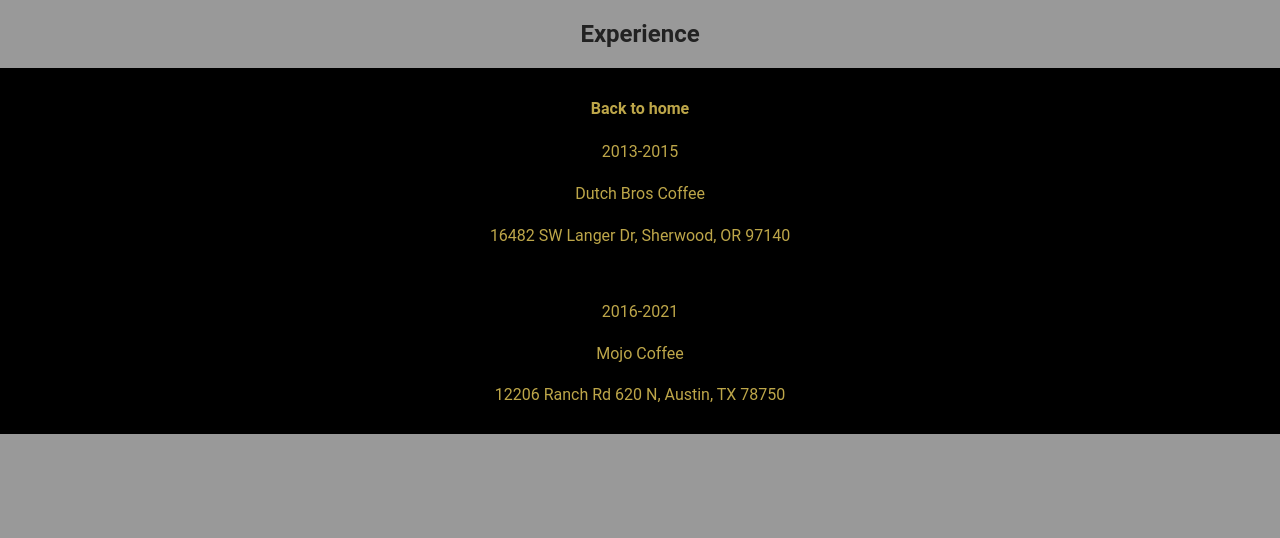
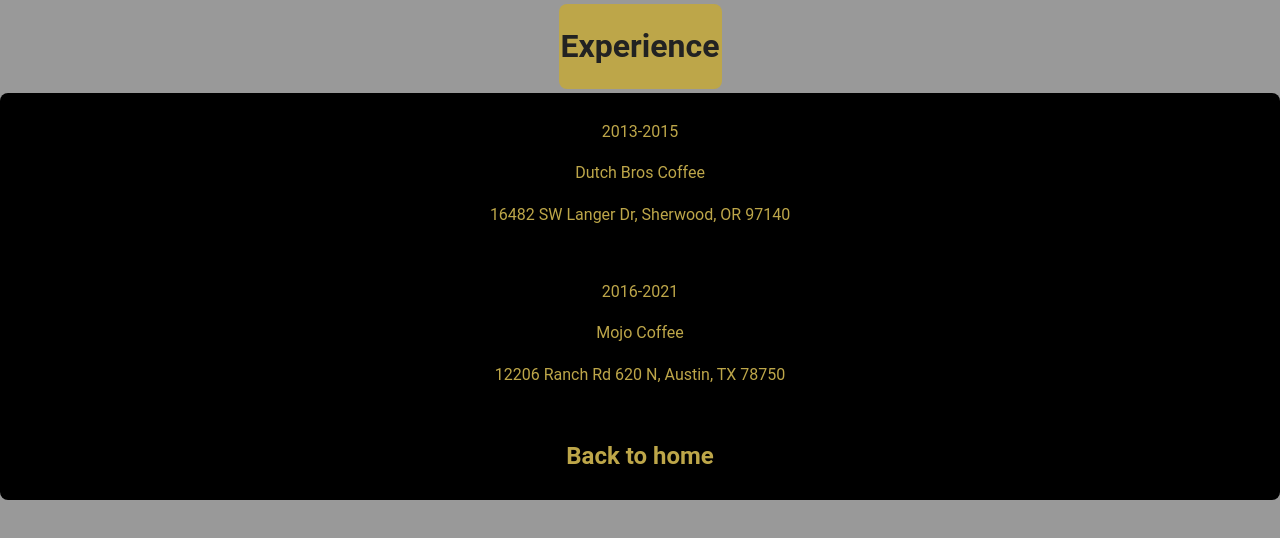
Before and after one commit to skc1413/tech-degree-project-1, a plain HTML site: page portfolio_update_v1/resume.html in a window 1280 px wide. Drawn offline with Linux system fonts and the light colour scheme.

Commit message:
Resubmission

```diff
--- a/portfolio_update_v1/resume.html
+++ b/portfolio_update_v1/resume.html
@@ -4,15 +4,17 @@
 		<link rel="stylesheet" href="styles.css">
 	</head>
 	<body>
-<h2>Experience</h2>
+		<div id="resume">
+			<h1>Experience</h1>
+		</div>
 		<main class="main-nav">
-    <h4><a href="index.html">Back to home</a></h4>
 			<p>2013-2015</p>
 			<p>Dutch Bros Coffee</p>
 			<p>16482 SW Langer Dr, Sherwood, OR 97140</p><br>
 			<p>2016-2021</p>
 			<p>Mojo Coffee</p>
-        <p>12206 Ranch Rd 620 N, Austin, TX 78750</p>
+			<p>12206 Ranch Rd 620 N, Austin, TX 78750</p><br>
+			<h2><a href="index.html">Back to home</a></h2>
 		</main>
 	</body>
 	<footer>
--- a/portfolio_update_v1/styles.css
+++ b/portfolio_update_v1/styles.css
@@ -24,6 +24,7 @@ a:hover {
 /* Section Styles */
 
 .main-nav {
+  border-radius: 8px;
   width: 100%;
   background: black;
   min-height: 30px;
@@ -173,6 +174,13 @@ a.social:hover {
 .experience {
   color:pink;
 }
+#resume {
+  border-radius: 8px;
+  display: inline-block;
+  background: #bda649;
+  padding: 2px 2px;
+  margin: 4px;
+}
 
 /* Styles for larger screens */
 @media screen and (min-width: 720px) {
```
Also changed, not shown: portfolio_update_v1/index.html (+1 -1 lines). Lines whose indentation alone changed are shown as unchanged.
